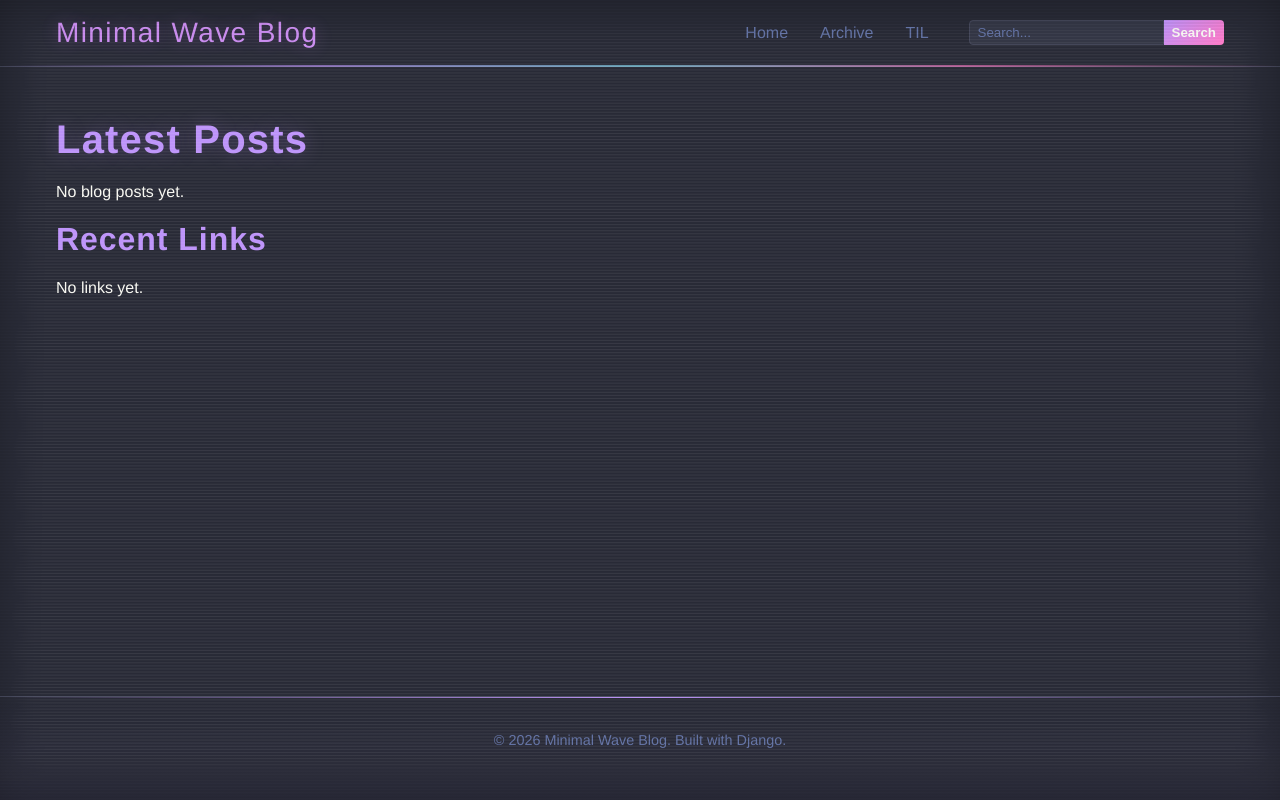
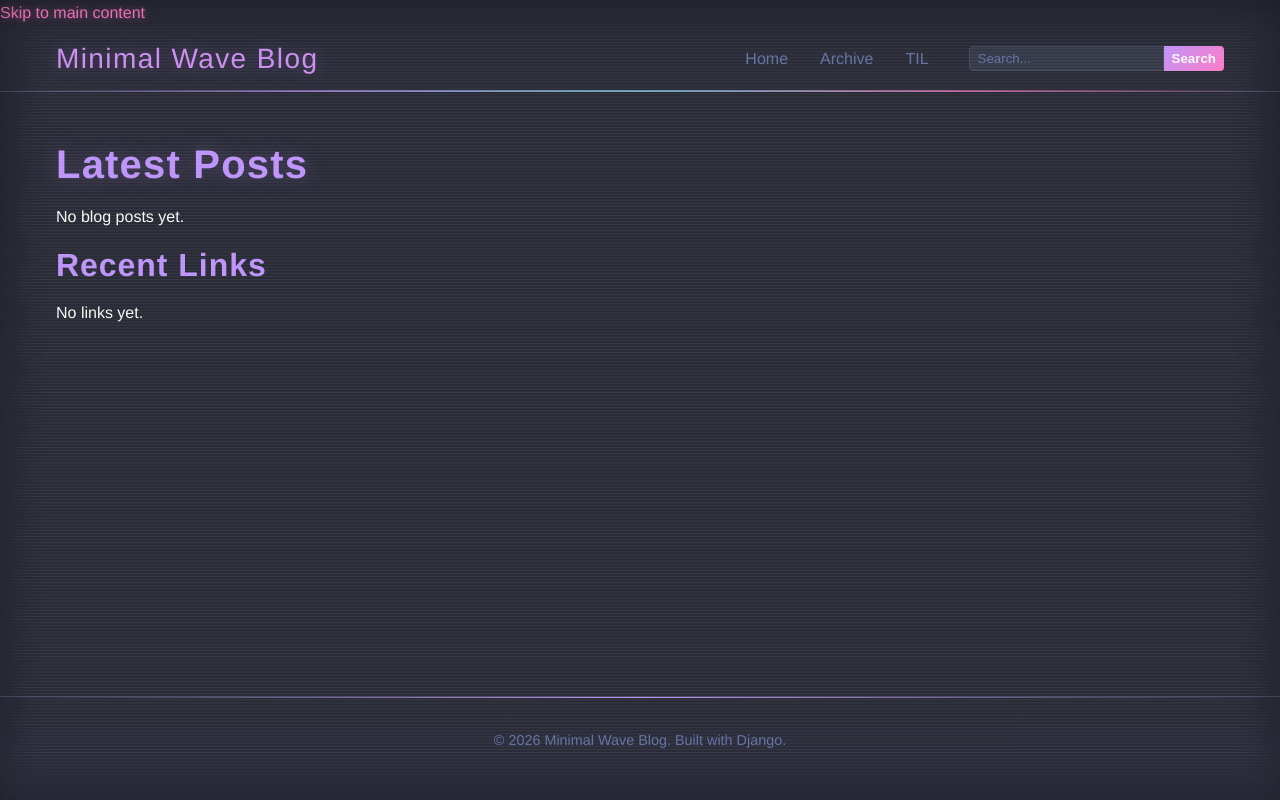
Before and after one commit to jamesfishwick/minimalwave-blog, a Django app: page / in a window 1280 px wide. Run offline with Django 5.2, Linux system fonts and the light colour scheme; data comes from the database, SQL or seed files in the repository; data that the repository does not hold is empty; some libraries are stand-ins or nearby versions.

Commit message:
fix: Restore skip link and fix heading hierarchy
- Add skip link with #main-content target (WCAG 2.4.1)
- Add id=main-content to main element
- Change blog post titles from h3 to h2 in index.html (WCAG 1.3.1)
- Maintain correct heading hierarchy: h1 (page) -> h2 (posts)

```diff
--- a/templates/base.html
+++ b/templates/base.html
@@ -175,6 +175,7 @@ href="
 
 </head>
 <body class="dark-mode">
+    <a href="#main-content" class="skip-link">Skip to main content</a>
     <div class="crt-overlay" aria-hidden="true"></div>
 
 {% if anthropic_visitor.is_anthropic %}
@@ -232,7 +233,7 @@ aria-label="Search"
 </div>
 </header>
 
-<main class="site-content">
+<main id="main-content" class="site-content">
 <div class="container">
 {% block content %}
 
--- a/templates/blog/index.html
+++ b/templates/blog/index.html
@@ -58,7 +58,7 @@
 
   {% for entry in entries %}
   <article class="post-card">
-    <h3><a href="{{ entry.get_absolute_url }}">{{ entry.title }}</a></h3>
+    <h2><a href="{{ entry.get_absolute_url }}">{{ entry.title }}</a></h2>
     <div class="post-meta">
       <time datetime="{{ entry.created|date:'Y-m-d' }}">{{ entry.created|date:"F j, Y" }}</time>
       {% if entry.authors.exists %}
@@ -98,7 +98,7 @@
 
   {% for blogmark in blogmarks %}
   <article class="post-card">
-    <h3><a href="{{ blogmark.get_absolute_url }}">{{ blogmark.title }}</a></h3>
+    <h2><a href="{{ blogmark.get_absolute_url }}">{{ blogmark.title }}</a></h2>
     <div class="post-meta"><time datetime="{{ blogmark.created|date:'Y-m-d' }}">{{ blogmark.created|date:"F j, Y" }}</time></div>
     <a href="{{ blogmark.url }}" class="blogmark-url neon-text">{{ blogmark.url }}</a>
     <div class="blogmark-commentary">{{ blogmark.commentary_rendered }}</div>
```
